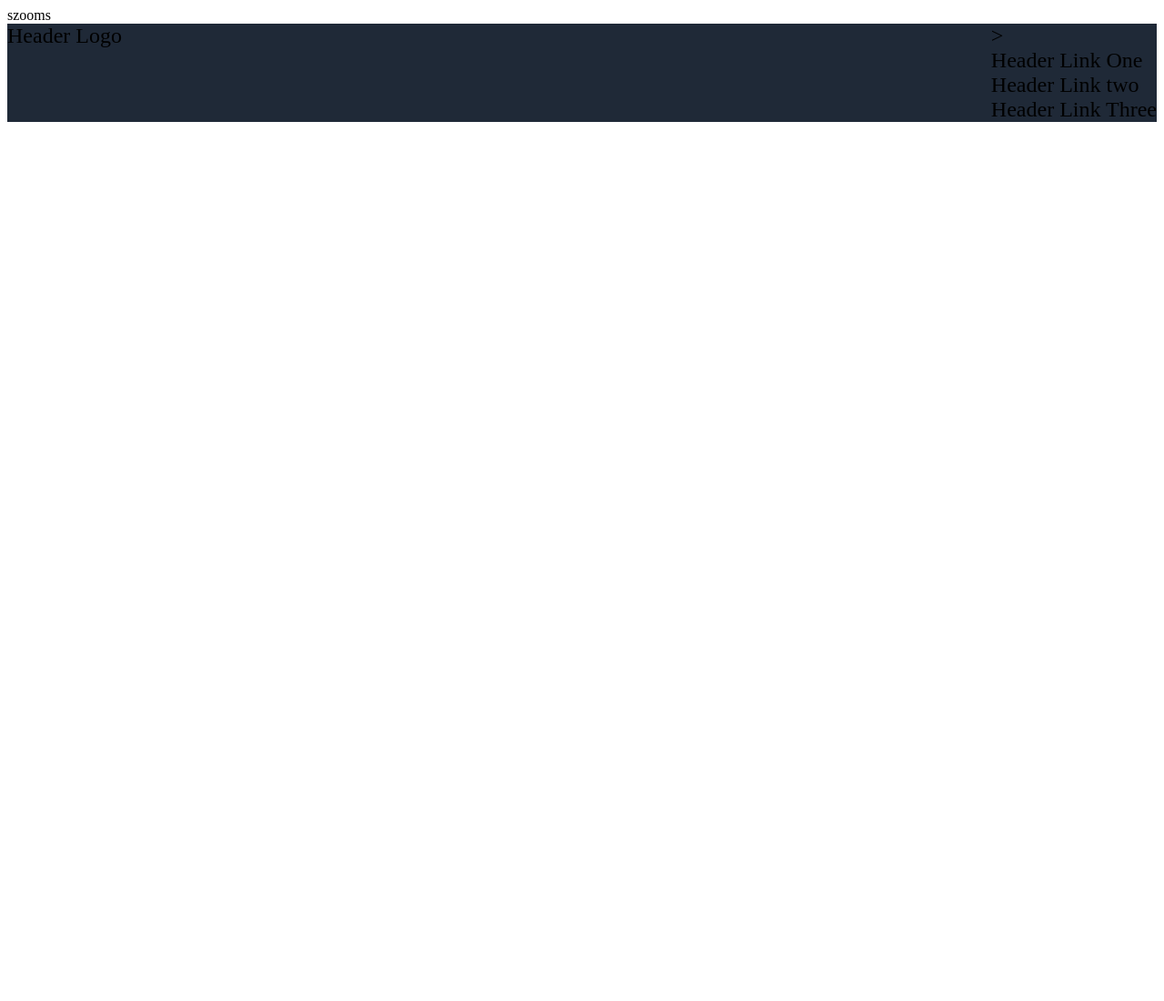
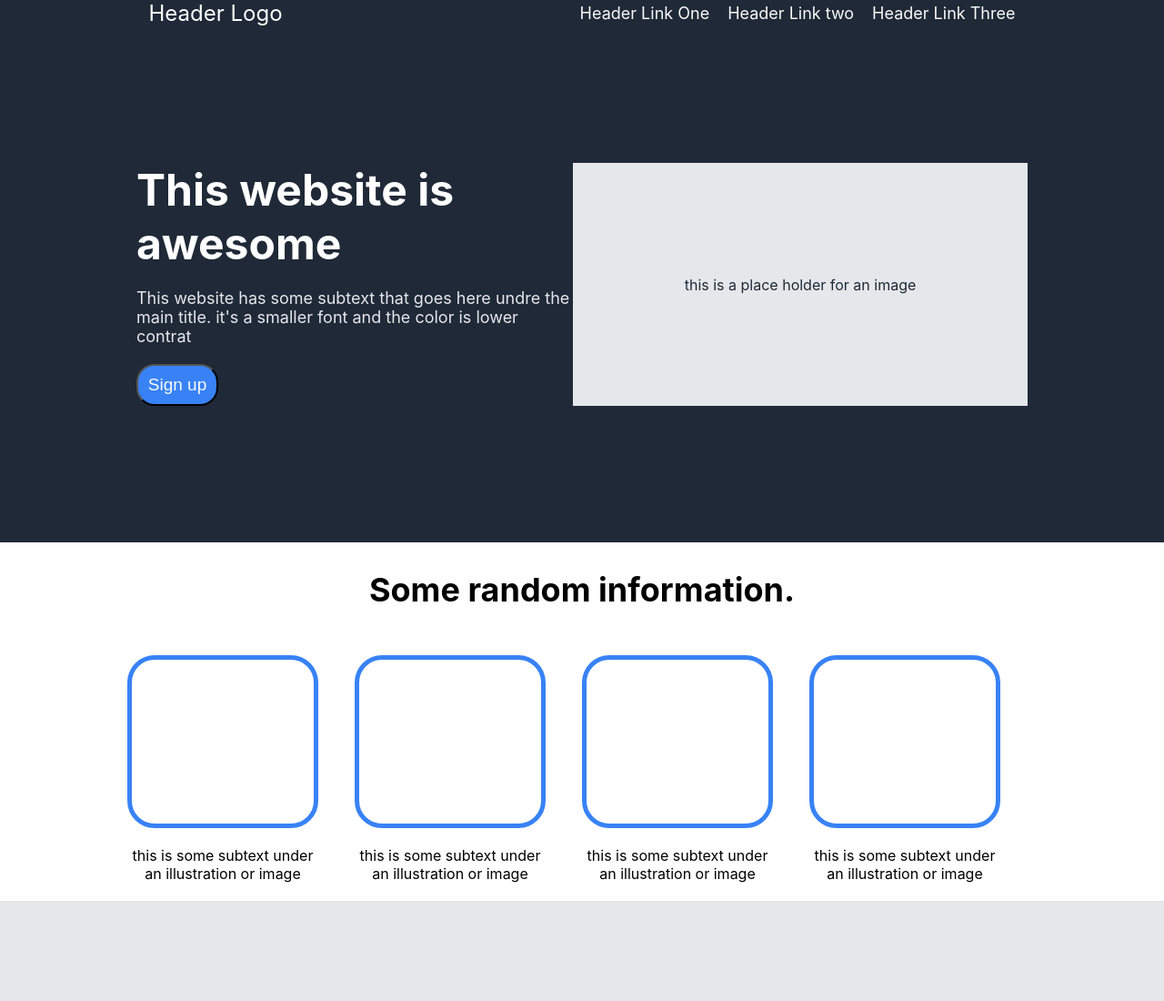
Before and after one commit to phonjustrnging/proj_landingpage, a plain HTML site: page index.html in a window 1280 px wide. Shown: the top 1100 px of the page at 91% size. Before the commit the page ends 800 px from the top, so only its background shows below. Drawn offline with Linux system fonts and the light colour scheme.

Commit message:
added some codes in index.html and style.css

```diff
--- a/index.html
+++ b/index.html
@@ -5,15 +5,57 @@
     <meta http-equiv="X-UA-Compatible" content="IE=edge">
     <meta name="viewport" content="width=device-width, initial-scale=1.0">
     <title>landing page</title>
-    <link rel="stylesheet" href="style.css">szooms
+    <link rel="stylesheet" href="style.css">
 </head>
 <body>
+    <div class="header-box">
         <div class="header">
             <div class="header-logo">Header Logo</div>
-    <div class="subheader">>
+             <div class="subheader">
                 <div class="headerlink-one">Header Link One</div>
                 <div class="headerlink-two">Header Link two</div>
                 <div class="headerlink-three">Header Link Three</div>
+            </div>
+        </div>
+            <div class="body-container">
+                <div class="left-container">
+                    <div class="leftheader">This website is awesome</div>
+                        <div class="leftbody">This website has some subtext that goes here undre the main title. it's a smaller font and the color is lower contrat</div>
+                        <div class="button"><button>Sign up</button></div>
+                </div>
+                <div class="right-container">
+                    <div class="right-container-text">this is a place holder for an image</div>
+                </div>
+            </div>
+        <div class="second-body">
+            <div class="second-body-header">Some random information.</div>
+            <div class="second-body-boxes">
+                <div class="mini-boxes">
+                    <div class="mini-container">
+                    <div class="mini-box-1"></div>
+                        <div class="mini-box-text">this is some subtext under an illustration or image</div>
+                    </div>
+                    <div class="mini-container">
+                        <div class="mini-box-2"></div>
+                        <div class="mini-box-text">this is some subtext under an illustration or image</div>
+                    </div>
+                    <div class="mini-container">
+                    <div class="mini-box-3"></div>
+                        <div class="mini-box-text">this is some subtext under an illustration or image</div>
+                    </div>
+                    <div class="mini-container">
+                    <div class="mini-box-4"></div>
+                        <div class="mini-box-text">this is some subtext under an illustration or image</div>
+                    </div>
+                </div>
+            </div>
+            </div>
+        <div class="third-body">
+                    <div class="third-body-container">
+                        <div class="quote">This is an inspiring quote, or a testimonial from a customer. Maybe it's just filling up space, or maybe people will actually ready it. Who knows? All I know is that it looks nice.</div>
+                        <div class="author">-Thor,God of Thunder</div>
+                    </div>
+
         </div>
         </div>
     <div class="footer"></div>
--- a/style.css
+++ b/style.css
@@ -1,7 +1,135 @@
+body{
+    font-family: -apple-system, system-ui, -apple-system, BlinkMacSystemFont, 'Segoe UI', Roboto, Oxygen, Ubuntu, Cantarell, 'Open Sans', 'Helvetica Neue', sans-serif;
+    margin: 0;
+    min-height: 100vh;;
+}
+
 .header {
     display:flex;
-    justify-content: space-between;
+    justify-content: space-around;
     background-color: #1f2937;
+    color: white;
+    align-items: center;
+}
+
+.header-logo{
     font-size: 24px;
+}
+
+.subheader {
+    display:flex;
+    gap: 20px;
+}
+
+.headerlink-one, .headerlink-two, .headerlink-three{
+    font-size: 18px;
+    color: #f9faf8;
+}
+
+.body-container{
+    background-color: #1f2937;
+    display:flex;
+    padding: 150px;
+    justify-content: center;
+    }
+
+.left-container {
+    color: white;
+    display: flex;
+    padding: 0px;
+    width: 480px;
+    gap: 20px;
+    flex-direction: column;
+}
+
+.right-container {
+    display:flex;
+    padding: 10px;
+    width: 480px;
+    align-items: center;
+    justify-content: center;
+    background-color: #e5e7eb;
+    color: #1f2937;
+}
+
+.leftheader{
+    font-size: 48px;
+    font-weight: bolder;
+}
+
+.leftbody{
+    font-size: 18px;
+    color: #e5e7eb
+}
+
+button {
+    background-color: #3882f6;
+    color: #f9faf8;
+    padding: 10px;
+    width: 90px;
+    border-radius: 20px;
+    font-size: 19px;
+}
+
+.second-body-header {
+    text-align: center;
+    padding: 30px;
+    font-size: 36px;
+    font-weight: bolder;
+}
+
+.second-body{
+    margin: 0px;
+    padding: 0px;
 
 }
+
+.mini-boxes {
+    padding: 20px;
+    display:flex;
+    flex-direction: columns;
+    display: flex;
+    justify-content: center;
+    align-items: center;
+}
+
+.mini-box-1, .mini-box-2, .mini-box-3, .mini-box-4{
+    border-radius: 30px;
+    border: 5px solid #3882f6;
+   display: flex;
+   padding: 50px;
+   width: 100px;
+   height: 80px;
+}
+
+.mini-box-text{
+    width: 210px;
+    text-align: center;
+}
+
+.mini-container{
+    padding: 20px;
+    border: 20px;
+    display: flex;
+    flex-direction: column;
+    margin: 0px;
+    border: 0px;
+    padding: 0px;
+    gap: 20px;
+    width: 250px;
+}
+
+.third-body-container{
+    display: flex;
+    flex-wrap: wrap;
+    align-items: center;
+    padding: 200px;
+    background-color: #e5e7eb;
+}
+
+.quote{
+    font-style: italic;
+    font-size: 36px;
+    color: #1f2937;
+    margin-bottom: 20px;
+}
```
Lines whose indentation alone changed are shown as unchanged.
